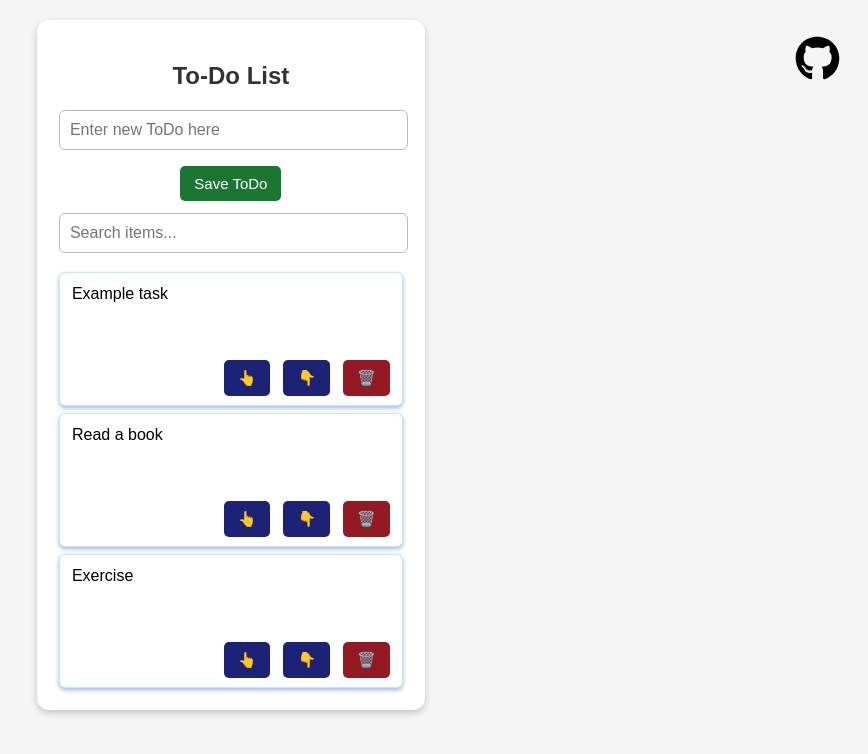
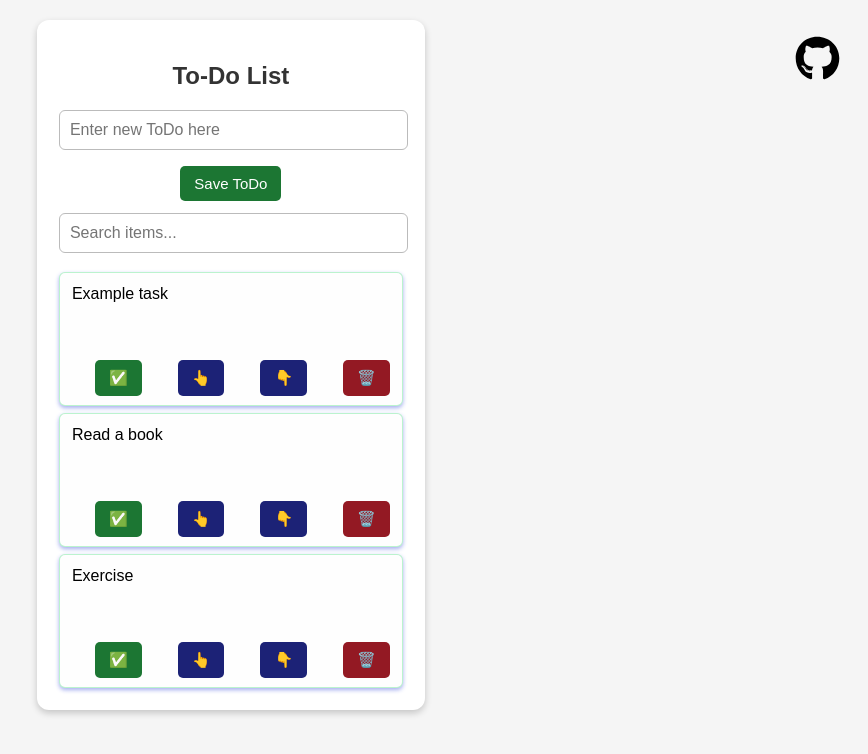
Before and after one commit to Mchumbles/TDList, a React (Vite) app: page / in a window 1280 px wide. Shown: the top 754 px of the page, without its empty margins (412-1280 px from the left). Built offline with nearby package versions, Linux system fonts and the light colour scheme.

Commit message:
Implement completed task button

```diff
--- a/src/components/ToDoList.tsx
+++ b/src/components/ToDoList.tsx
@@ -1,10 +1,11 @@
 import { useEffect, useState } from "react";
 import ItemAdder from "./ItemAdder";
-import "../styles/toDoList.css"
+import "../styles/toDoList.css";
 
 interface item {
   title: string;
   description: string;
+  completed: boolean;
 }
 
 function ToDoList() {
@@ -34,9 +35,9 @@ function ToDoList() {
 
       if (storedItems.length === 0) {
         const defaultTasks = [
-          { title: "Example task", description: "" },
-          { title: "Read a book", description: "" },
-          { title: "Exercise", description: "" },
+          { title: "Example task", description: "", completed: false },
+          { title: "Read a book", description: "", completed: false },
+          { title: "Exercise", description: "", completed: false },
         ];
         localStorage.setItem("items", JSON.stringify(defaultTasks));
         setCurrentList(defaultTasks);
@@ -85,6 +86,13 @@ function ToDoList() {
     }
   }
 
+  function toggleComplete(index: number) {
+    const updatedList = [...currentList];
+    updatedList[index].completed = !updatedList[index].completed;
+    localStorage.setItem("items", JSON.stringify(updatedList));
+    setCurrentList(updatedList);
+  }
+
   return (
     <div className="container">
       <h2>To-Do List</h2>
@@ -99,9 +107,18 @@ function ToDoList() {
 
       <ul>
         {filteredList.map((item, index) => (
-          <div key={index} className="list-item">
+          <div
+            key={index}
+            className={`list-item ${item.completed ? "completed" : ""}`}
+          >
             <div className="task-title">{item.title}</div>
             <div className="task-buttons">
+              <button
+                className="completeItemBtn"
+                onClick={() => toggleComplete(index)}
+              >
+                ✅
+              </button>
               <button className="upItemBtn" onClick={() => handleMoveUp(index)}>
                 👆
               </button>
--- a/src/styles/toDoList.css
+++ b/src/styles/toDoList.css
@@ -47,7 +47,7 @@ ul {
 
 .task-buttons {
   display: flex;
-  gap: 5px;
+  gap: 28px;
   position: absolute;
   bottom: 5px;
   right: 8px;
@@ -79,3 +79,18 @@ ul {
 .deleteItemBtn:hover {
   background: #e11d31;
 }
+
+.completed {
+  background: #d4edda; /* Light green */
+  border-color: #a3cfbb;
+  transition: background 0.3s ease-in-out;
+}
+
+.completeItemBtn {
+  background: #1c7633;
+  color: white;
+}
+
+.completeItemBtn:hover {
+  background: #24a943;
+}
```
